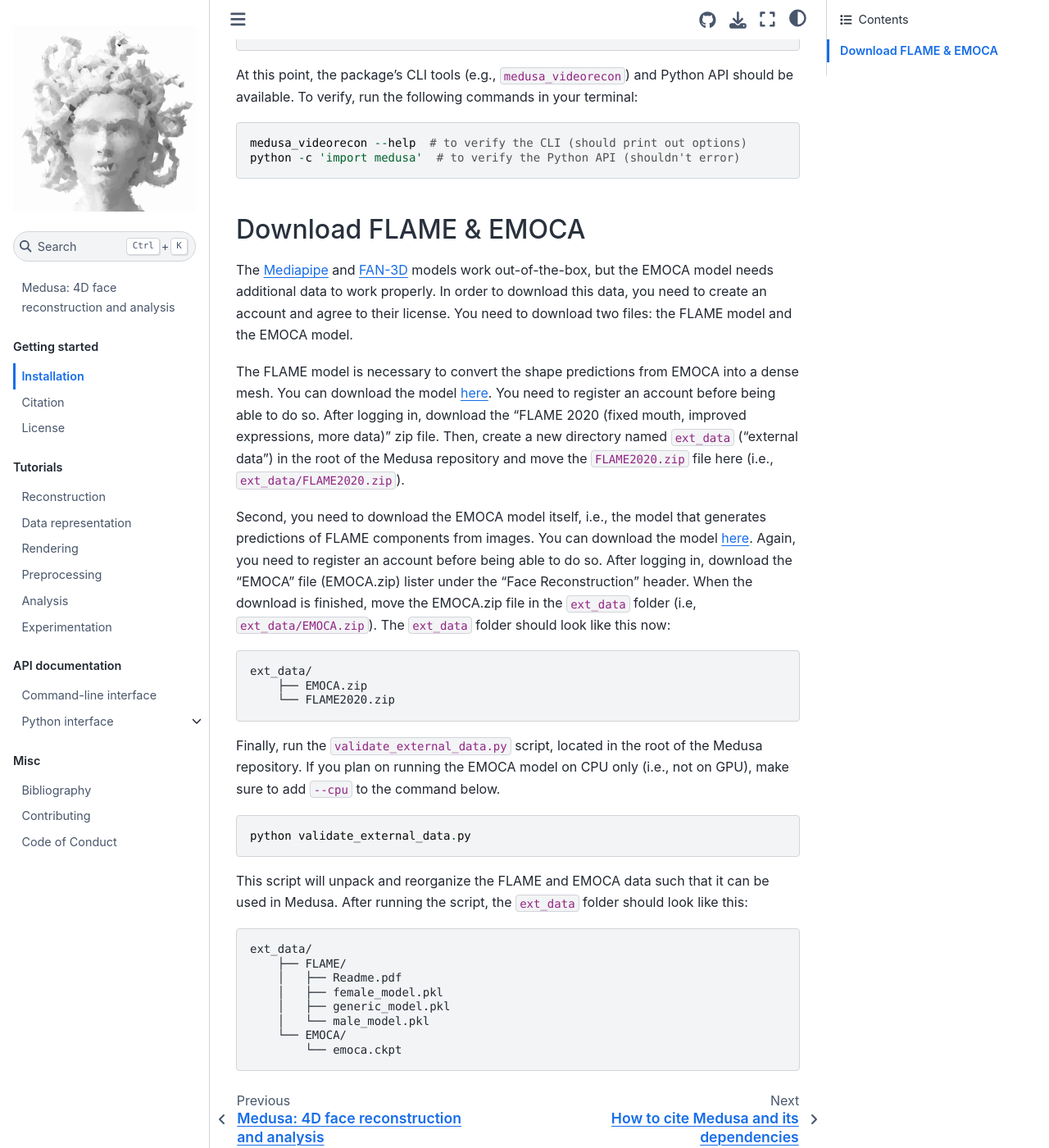
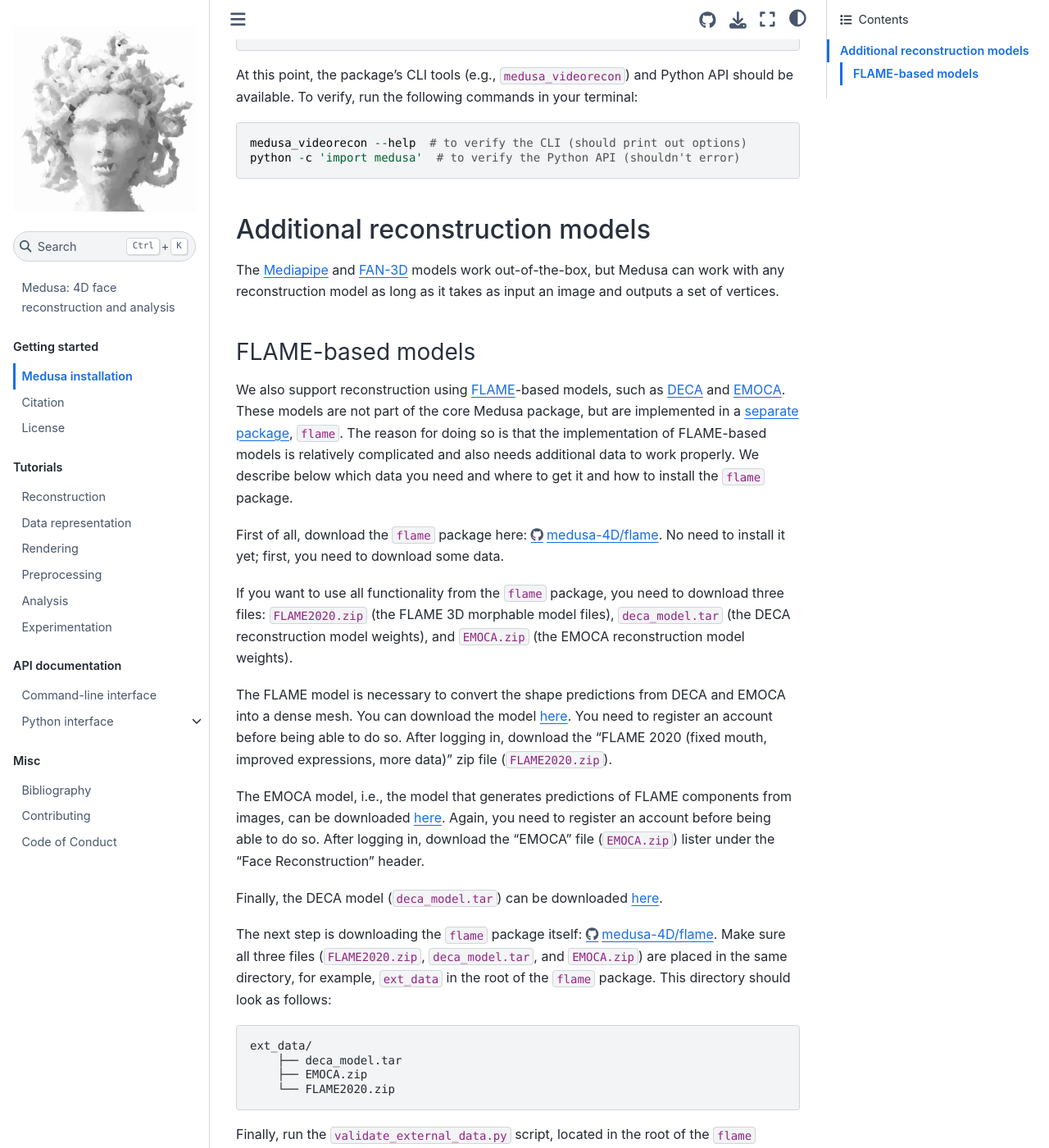
Before and after one commit to SchynsLab/medusa, a Jupyter Book: the page built from docs/getting_started/installation.md, in a window 1280 px wide and 1400 px high, scrolled down 1026 px. Shown: the whole window at 82% size. Built offline with Jupyter Book 1.0.4 settings and Sphinx 7.4.7 and the Sphinx Book theme 1.1.4, drawn with Linux system fonts in a browser that asks for light colours; pages that are not in the unit, such as notebooks, are missing from menus; some of the changed text lies outside the part shown.

Commit message:
Update installation.md

`````diff
--- a/docs/getting_started/installation.md
+++ b/docs/getting_started/installation.md
@@ -1,4 +1,4 @@
-# Installation
+# Medusa installation
 
 Medusa is a Python package which works with Python versions 3.6 and above. We recommend
 using Python version 3.9. Moreover, we strongly recommend to install the `medusa` package
@@ -7,13 +7,13 @@
 following command in your terminal to create a new environment named `medusa` with Python
 version 3.9:
 
-```
+```console
 conda create -n medusa python=3.9
 ```
 
 To activate the environment, run:
 
-```
+```console
 conda activate medusa
 ```
 
@@ -24,13 +24,13 @@
 below depending on whether you want to run the models on GPU or CPU only:
 
 ````{tabbed} GPU
-```
+```console
 conda install pytorch cudatoolkit=11.3 -c pytorch
 ```
 ````
 
 ````{tabbed} CPU
-```
+```console
 conda install pytorch cpuonly -c pytorch
 ```
 ````
@@ -40,7 +40,7 @@
 
 The next step is to download the `medusa` package from Github, either as [zip file](https://github.com/lukassnoek/medusa/archive/refs/heads/master.zip) (which you need to extract afterwards) or using `git` (i.e., `git clone https://github.com/lukassnoek/medusa.git`). Finally, again assuming you're in the root of the downloaded repository (and you have the `medusa` conda environment activated), run the following command to install `medusa` and its dependencies:
 
-```
+```console
 pip install .
 ```
 
@@ -51,48 +51,66 @@
 python -c 'import medusa'  # to verify the Python API (shouldn't error)
 ```
 
-## Download FLAME & EMOCA
+## Additional reconstruction models
 
 The [Mediapipe](https://google.github.io/mediapipe/solutions/face_mesh) and
-[FAN-3D](https://github.com/1adrianb/face-alignment) models work out-of-the-box, but
-the EMOCA model needs additional data to work properly. In order to download this data,
-you need to create an account and agree to their license. You need to download two
-files: the FLAME model and the EMOCA model.
+[FAN-3D](https://github.com/1adrianb/face-alignment) models work out-of-the-box, but Medusa can work
+with any reconstruction model as long as it takes as input an image and outputs a set of vertices.
 
-The FLAME model is necessary to convert the shape predictions from EMOCA into a dense
+### FLAME-based models
+
+We also support reconstruction using [FLAME](https://flame.is.tue.mpg.de/)-based
+models, such as [DECA](https://deca.is.tue.mpg.de/) and [EMOCA](https://emoca.is.tue.mpg.de/). These models are not
+part of the core Medusa package, but are implemented in a [separate package](https://github.com/medusa-4D/flame),
+`flame`. The reason for doing so is that the implementation of FLAME-based models is relatively complicated and
+also needs additional data to work properly. We describe below which data you need and where to get it
+and how to install the `flame` package.
+
+First of all, download the `flame` package here: [https://github.com/medusa-4D/flame](https://github.com/medusa-4D/flame).
+No need to install it yet; first, you need to download some data.
+
+If you want to use all functionality from the `flame` package, you need to download three files:
+`FLAME2020.zip` (the FLAME 3D morphable model files), `deca_model.tar` (the DECA reconstruction model weights),
+and `EMOCA.zip` (the EMOCA reconstruction model weights).
+
+The FLAME model is necessary to convert the shape predictions from DECA and EMOCA into a dense
 mesh. You can download the model [here](https://flame.is.tue.mpg.de/download.php). You
 need to register an account before being able to do so. After logging in, download
-the "FLAME 2020 (fixed mouth, improved expressions, more data)" zip file. Then,
-create a new directory named `ext_data` ("external data") in the root of the Medusa
-repository and move the `FLAME2020.zip` file here (i.e., `ext_data/FLAME2020.zip`).
+the "FLAME 2020 (fixed mouth, improved expressions, more data)" zip file (`FLAME2020.zip`).
 
-Second, you need to download the EMOCA model itself, i.e., the model that generates
-predictions of FLAME components from images. You can download the model
-[here](https://emoca.is.tue.mpg.de/download.php). Again, you need to register an account
-before being able to do so. After logging in, download the "EMOCA" file (EMOCA.zip)
-lister under the "Face Reconstruction" header. When the download is finished,
-move the EMOCA.zip file in the `ext_data` folder (i.e, `ext_data/EMOCA.zip`). The
-`ext_data` folder should look like this now:
+The EMOCA model, i.e., the model that generates predictions of FLAME components from images,
+can be downloaded [here](https://emoca.is.tue.mpg.de/download.php). Again, you need to register an account
+before being able to do so. After logging in, download the "EMOCA" file (`EMOCA.zip`)
+lister under the "Face Reconstruction" header.
+
+Finally, the DECA model (`deca_model.tar`) can be downloaded [here](https://drive.google.com/file/d/1rp8kdyLPvErw2dTmqtjISRVvQLj6Yzje/view).
+
+The next step is downloading the `flame` package itself: [https://github.com/medusa-4D/flame](https://github.com/medusa-4D/flame).
+Make sure all three files (`FLAME2020.zip`, `deca_model.tar`, and `EMOCA.zip`) are placed in the same directory, for example,
+`ext_data` in the root of the `flame` package. This directory should look as follows:
 
 ```
 ext_data/
+    ├── deca_model.tar
     ├── EMOCA.zip
     └── FLAME2020.zip
 ```
 
-Finally, run the `validate_external_data.py` script, located in the root of the Medusa
-repository. If you plan on running the EMOCA model on CPU only (i.e., not on GPU),
+Finally, run the `validate_external_data.py` script, located in the root of the `flame` package.
+It takes a single positional argument, which should point towards the directory with the downloaded data (e.g., `ext_data`)
+If you plan on running the EMOCA model on CPU only (i.e., not on GPU),
 make sure to add `--cpu` to the command below.
 
-```
-python validate_external_data.py
+```console
+python validate_external_data.py ./ext_data
 ```
 
 This script will unpack and reorganize the FLAME and EMOCA data such that it can be used
-in Medusa. After running the script, the `ext_data` folder should look like this:
+in `flame`. After running the script, your directory with datashould look like this:
 
 ```
 ext_data/
+    ├── deca_model.tar
     ├── FLAME/
     │   ├── Readme.pdf
     │   ├── female_model.pkl
@@ -101,3 +119,9 @@
     └── EMOCA/
         └── emoca.ckpt
 ```
+
+Now, you can install the `flame` package by running the following command from the root of the package:
+
+```console
+pip install .
+```
`````
